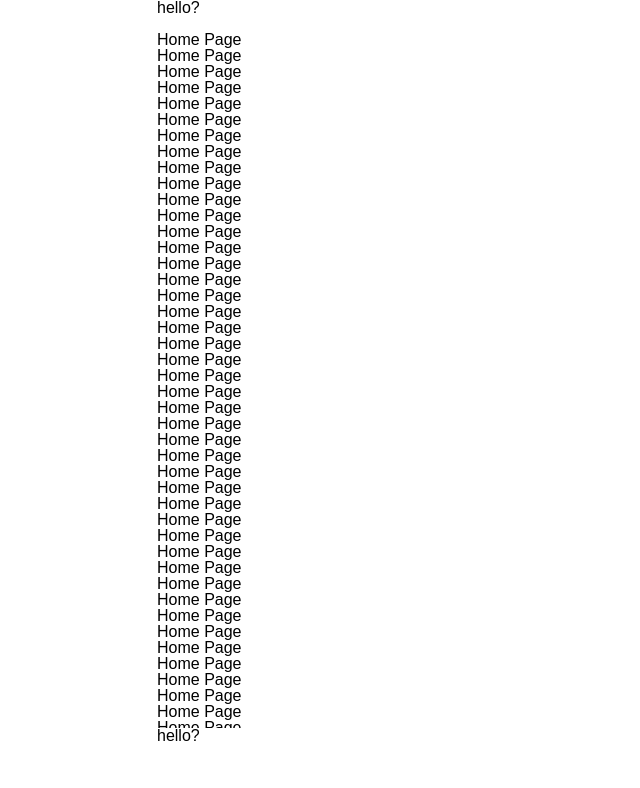
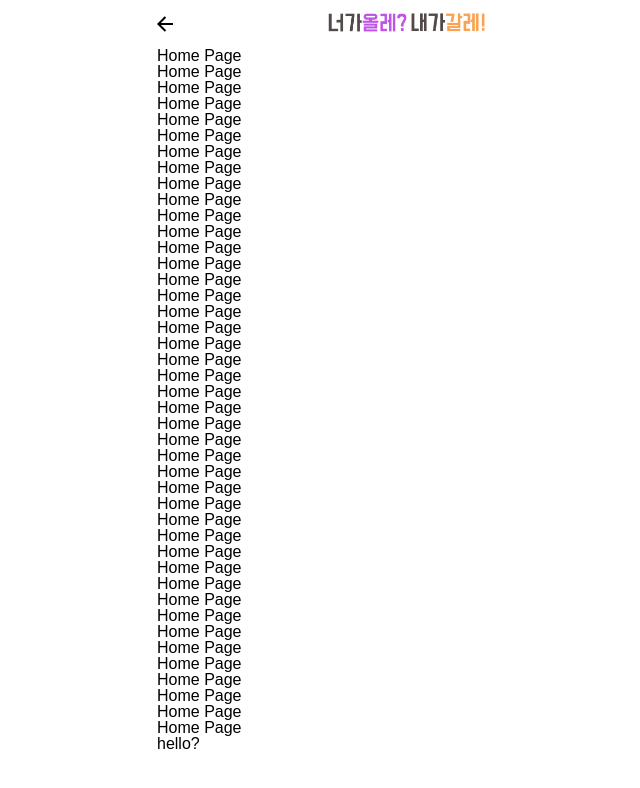
Before and after one commit to E1I4-9oormthon/olle-ts-client, a React (Vite) app: page / in a window 1280 px wide. Shown: the top 788 px of the page, without its empty margins (233-873 px from the left). Built offline with nearby package versions, Linux system fonts and the light colour scheme; a web font is replaced by a local one.

Commit message:
feat: Header에 뒤로가기 버튼과 로고를 추가하라
Fixes: #4

```diff
--- a/src/components/layouts/Header.tsx
+++ b/src/components/layouts/Header.tsx
@@ -1,12 +1,44 @@
 import { memo } from 'react';
+import { useNavigate } from 'react-router-dom';
 import styled from 'styled-components';
 import { theme } from 'styles/theme';
+import LeftArrowIc from 'assets/icons/left_arrow_ic.png';
+import HorizontalLogoImg from 'assets/images/logo_horizontal_img.png';
+
+interface LeftArrowProps {
+  isHidden?: boolean;
+}
 
 export const Header = memo(() => {
-  return <Wrapper>hello?</Wrapper>;
+  const navigate = useNavigate();
+  return (
+    <Wrapper>
+      <LeftArrow src={LeftArrowIc} onClick={() => navigate(-1)} />
+      <HorizontalLogo src={HorizontalLogoImg} />
+      <LeftArrow src={LeftArrowIc} isHidden={true} />
+    </Wrapper>
+  );
 });
 
 const Wrapper = styled.header`
+  display: flex;
+  justify-content: space-between;
+  align-items: center;
   background-color: ${theme.color.white};
   height: ${theme.layout.headerHeight};
 `;
+
+const LeftArrow = styled.img<LeftArrowProps>`
+  ${({ isHidden }) =>
+    isHidden &&
+    `
+    visibility: hidden;
+  `}
+  cursor: pointer;
+  width: 1rem;
+  height: 1rem;
+`;
+
+const HorizontalLogo = styled.img`
+  width: 10rem;
+`;
--- a/src/styles/theme.ts
+++ b/src/styles/theme.ts
@@ -9,8 +9,8 @@ const color = {
 };
 
 const layout = {
-  headerHeight: '2rem',
-  bottomNavBarHeight: '4.5rem',
+  headerHeight: '3rem',
+  bottomNavBarHeight: '4rem',
 };
 
 const device = {};
```
Also changed, not shown: src/assets/icons/left_arrow_ic.png (added).
